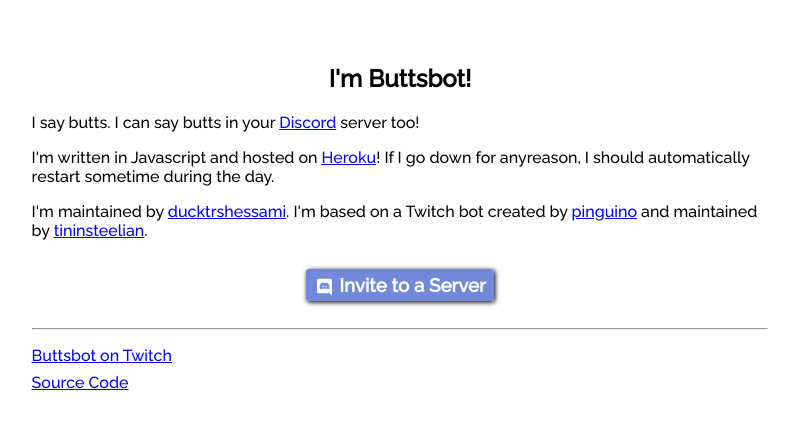
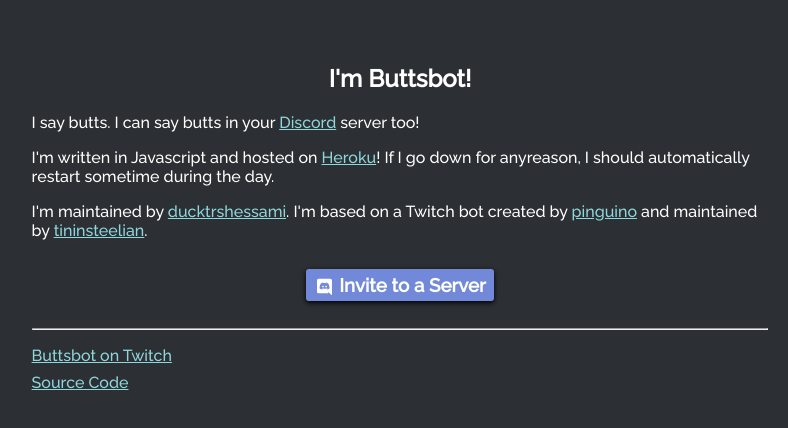
Before and after one commit to ducktrshessami/discord-buttsbot, a website: page public/index.html in a window 1280 px wide. Shown: the whole page, without its empty margins (240-1028 px from the left). Drawn offline with Linux system fonts and the light colour scheme.

Commit message:
dark theme

```diff
--- a/public/style.css
+++ b/public/style.css
@@ -1,8 +1,14 @@
 body {
     font-family: 'Raleway', sans-serif;
+    background-color: #2C2F33;
+    color: #fff;
 }
 
-a:active {
+a {
+    color: #8ed8dd;
+}
+
+a:active, a:visited {
     color: #44BEC7;
 }
 
@@ -26,7 +32,7 @@
     color: #fff!important;
     text-decoration: none;
     padding: 0.33rem 0.5rem;
-    box-shadow: 0.1ch 0.1ch 0.5ch #000;
+    box-shadow: 0 0.15ch 0.5ch #000;
 }
 
 .invite-button:hover {
```
